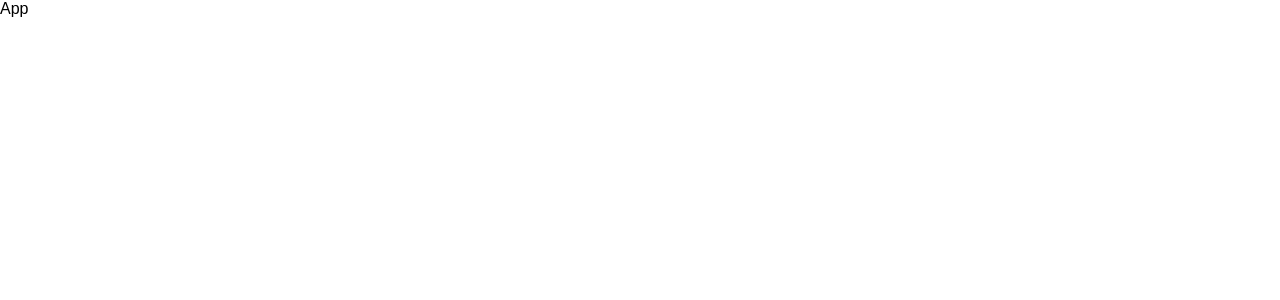
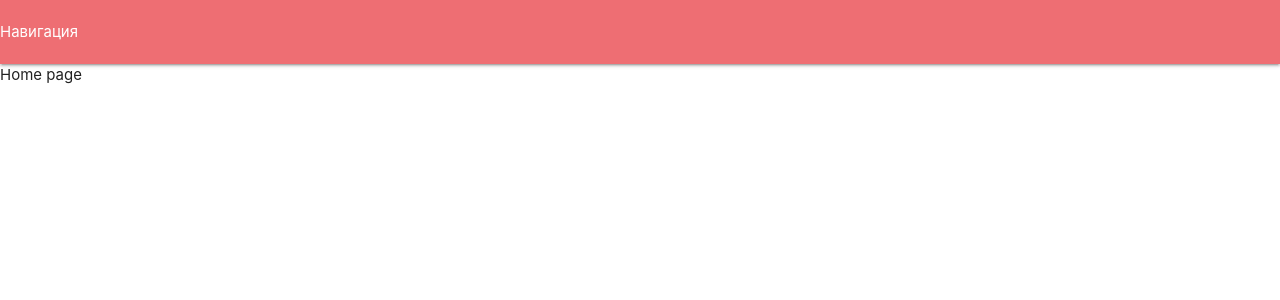
Before and after one commit to Arumyan/my-crm, a React (Create React App) app: page / in a window 1280 px wide. Shown: the top 300 px of the page. Built offline with nearby package versions, Linux system fonts and the light colour scheme.

Commit message:
implement layout

```diff
--- a/package.json
+++ b/package.json
@@ -6,9 +6,11 @@
     "@testing-library/jest-dom": "^4.2.4",
     "@testing-library/react": "^9.5.0",
     "@testing-library/user-event": "^7.2.1",
+    "materialize-css": "^1.0.0-rc.2",
     "node-sass": "^4.14.1",
     "react": "^16.13.1",
     "react-dom": "^16.13.1",
+    "react-router-dom": "^5.2.0",
     "react-scripts": "3.4.3"
   },
   "scripts": {
--- a/src/App.js
+++ b/src/App.js
@@ -1,12 +1,28 @@
 import React from 'react';
 import './App.scss';
 
+import AppRoute from './layout/AppRoute'
+import EmptyLayout from './layout/empty-layout';
+import MainLayout from './layout/main-layout';
+
+import Home from './pages/Home/Home';
+import Login from './pages/Login/Login';
+
+import {
+  BrowserRouter as Router,
+  Switch
+} from 'react-router-dom';
+
+
 const App = () => {
   return (
-    <div className="App">
-      App
-    </div>
+    <Router>
+      <Switch>
+        <AppRoute Layout={MainLayout} path='/' exact component={Home} />
+        <AppRoute Layout={EmptyLayout} path='/login' exact component={Login} />
+      </Switch>
+    </Router>
   );
-}
+};
 
 export default App;
--- a/src/App.scss
+++ b/src/App.scss
@@ -0,0 +1,3 @@
+.nav-wrapper {
+  padding: 0 20px;
+}
--- a/src/index.js
+++ b/src/index.js
@@ -1,7 +1,10 @@
 import React from 'react';
 import ReactDOM from 'react-dom';
 import './index.scss';
+import 'materialize-css/dist/js/materialize';
+
 import App from './App';
+
 
 ReactDOM.render(
   <React.StrictMode>
--- a/src/index.scss
+++ b/src/index.scss
@@ -1,20 +1,4 @@
-* {
-  margin: 0;
-  padding: 0;
-  box-sizing: border-box;
-}
-
-html {
-  width: 100%;
-  min-height: 100%;
-}
-
-body {
-  position: relative;
-  width: 100%;
-  min-height: 100%;
-  font-family: sans-serif;
-}
+@import '../node_modules/materialize-css/dist/css/materialize.css';
 
 #app {
   width: 100%;
--- /dev/null
+++ b/src/layout/AppRoute.js
@@ -0,0 +1,13 @@
+import React from 'react';
+
+import { Route } from 'react-router-dom';
+
+const AppRoute = ({ Layout, ...rest }) => {
+  return (
+    <Layout>
+      <Route {...rest}></Route>
+    </Layout>
+  );
+};
+
+export default AppRoute;
--- /dev/null
+++ b/src/layout/empty-layout.js
@@ -0,0 +1,11 @@
+import React from 'react'
+
+const EmptyLayout = (props) => {
+  return (
+    <div>
+      {props.children}
+    </div>
+  )
+}
+
+export default EmptyLayout
--- /dev/null
+++ b/src/layout/main-layout.js
@@ -0,0 +1,14 @@
+import React from 'react'
+
+const MainLayout = (props) => {
+  return (
+    <>
+      <nav>Навигация</nav>
+      <div className="main">
+        {props.children}
+      </div>
+    </>
+  )
+}
+
+export default MainLayout
--- /dev/null
+++ b/src/pages/Home/Home.js
@@ -0,0 +1,9 @@
+import React from 'react'
+
+const Home = () => {
+  return (
+    <div>Home page</div>
+  )
+}
+
+export default Home
--- /dev/null
+++ b/src/pages/Login/Login.js
@@ -0,0 +1,9 @@
+import React from 'react'
+
+const Login = () => {
+  return (
+    <div>Login page</div>
+  )
+}
+
+export default Login
```
Also changed, not shown: 1 other file (tests, documents, lock files or other folders).
